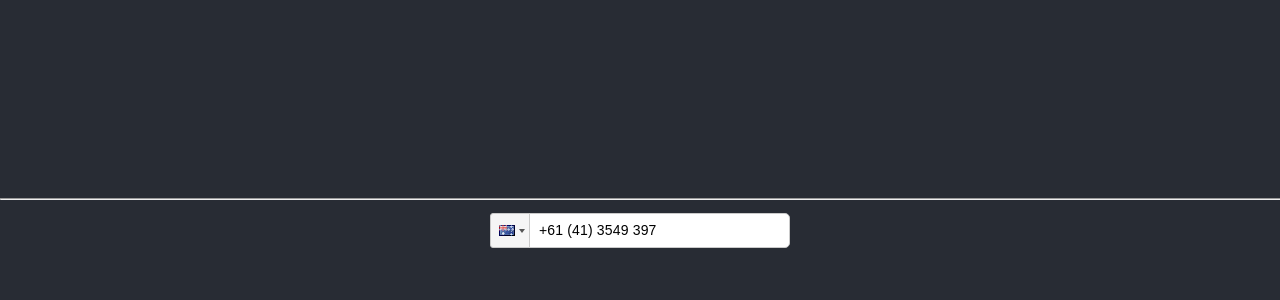
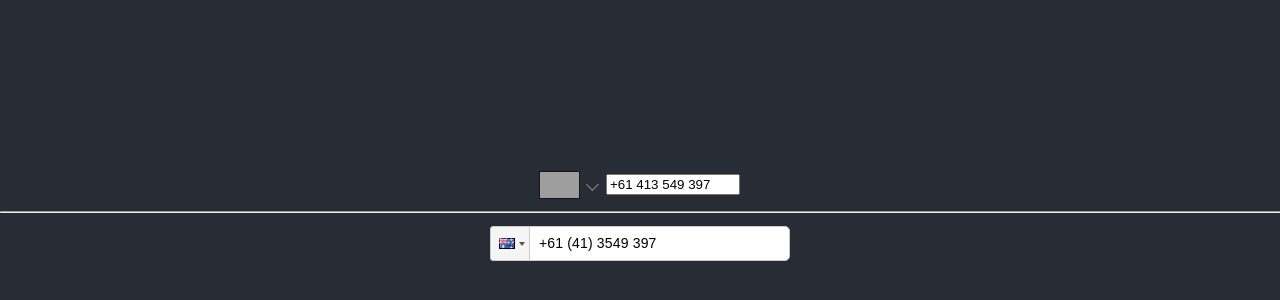
Before and after one commit to EmilyGongVL/international_mobile_input, a React (Create React App) app: page / in a window 1280 px wide. Shown: the part 158-458 px from the top of the page. Built offline with nearby package versions, Linux system fonts and the light colour scheme; grey boxes are pictures that could not be loaded.

Commit message:
feat: demo with warning

```diff
--- a/src/App.js
+++ b/src/App.js
@@ -25,7 +25,7 @@ function App() {
   return (
     <div className="App">
       <header className="App-header">
-        <div style={{ width: "200px", display: "none" }}>
+        <div style={{ width: "200px" }}>
           <PhoneInput
             // initialValueFormat="national"
             international
```
